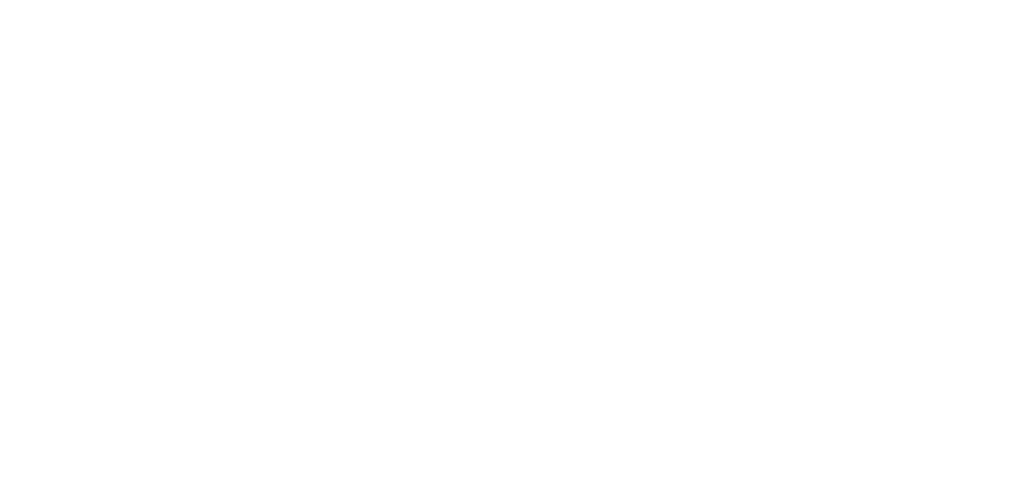
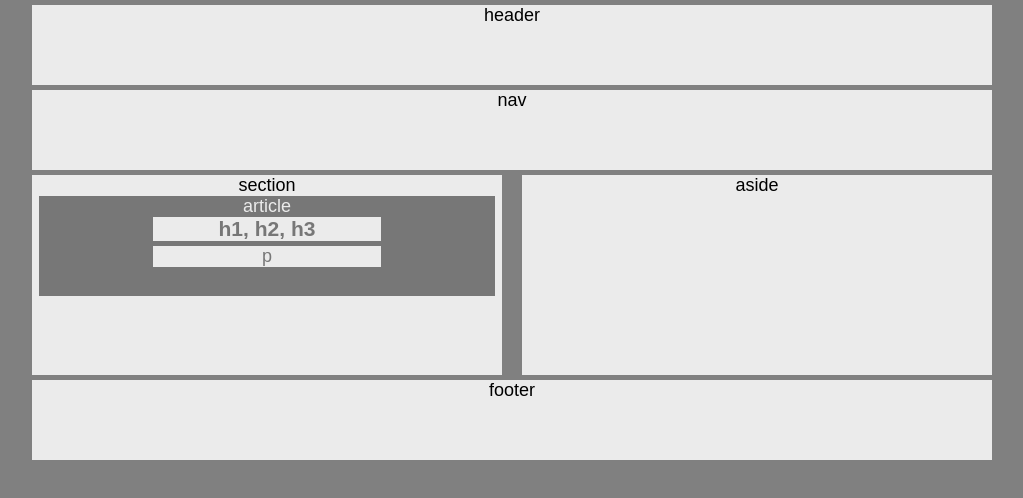
Before and after one commit to paulgon/HW-Wireframe, a plain HTML site: page index.html in a window 1280 px wide. Shown: the whole page, without its empty margins (128-1151 px from the left). Drawn offline with Linux system fonts and the light colour scheme.

Commit message:
Updated Wireframe

```diff
--- a/index.html
+++ b/index.html
@@ -4,9 +4,23 @@
     <meta charset="UTF-8">
     <meta name="viewport" content="width=device-width, initial-scale=1.0">
     <meta http-equiv="X-UA-Compatible" content="ie=edge">
-    <title>Document</title>
+    <title>Homework1</title>
+    <link rel="stylesheet" href="style.css">
 </head>
+
 <body>
     <!--HERE MY HW IS GOING TO LIVE-->
+    <header>header</header>
+    <nav>nav</nav>
+    <div class= "container">
+    <section>section
+        <article>article
+            <h1>h1, h2, h3</h1>
+            <p>p</p>
+        </article>
+    </section>
+    <aside>aside</aside>
+    </div>
+    <footer>footer</footer>
 </body>
 </html>
--- /dev/null
+++ b/style.css
@@ -0,0 +1,81 @@
+body{
+    background: grey;
+    font-family: 'Arial', 'Helvetica Neue', Helvetica, sans-serif;
+    color: black;
+    width: 970px;
+    font-size: 18px;
+    text-align: center;
+    margin: 0 auto;
+}
+
+header{
+    background: #ebebeb;
+    margin: 5px;
+    height: 80px;
+}
+
+nav{
+    background:  #ebebeb;
+    margin: 5px;
+    height: 80px;
+}
+
+aside{
+    float: right;
+    background: #ebebeb;
+    width: 470px;
+    height: 200px;
+    margin-bottom: 5px;
+}
+
+section{
+    background: #ebebeb;
+    width: 470px;
+    float: left;
+    height: 200px;
+    margin-bottom: 5px;
+
+}
+
+article{
+    background:#777;
+    color: #ebebeb;
+    text-align: center;
+    height: 100px;
+    margin-right: 7px;
+    margin-left: 7px;
+}
+
+h1{
+    color: #777;
+    background: #ebebeb;
+    width: 50%;
+    margin: 0 auto;
+}
+
+p{
+    color: #777;
+    background: #ebebeb;
+    width: 50%;
+    margin: 0 auto;
+    margin-top: 5px;
+    margin-bottom: 5px;
+}
+
+footer{
+    background: #ebebeb;
+    margin: 5px;
+    clear: both;
+    height:80px;
+}
+
+.clearfix::after{
+    content: " ";
+    display: block;
+    clear: both;
+  }
+
+.container{
+    margin: 0 auto;
+    width: 960px;
+}
```
